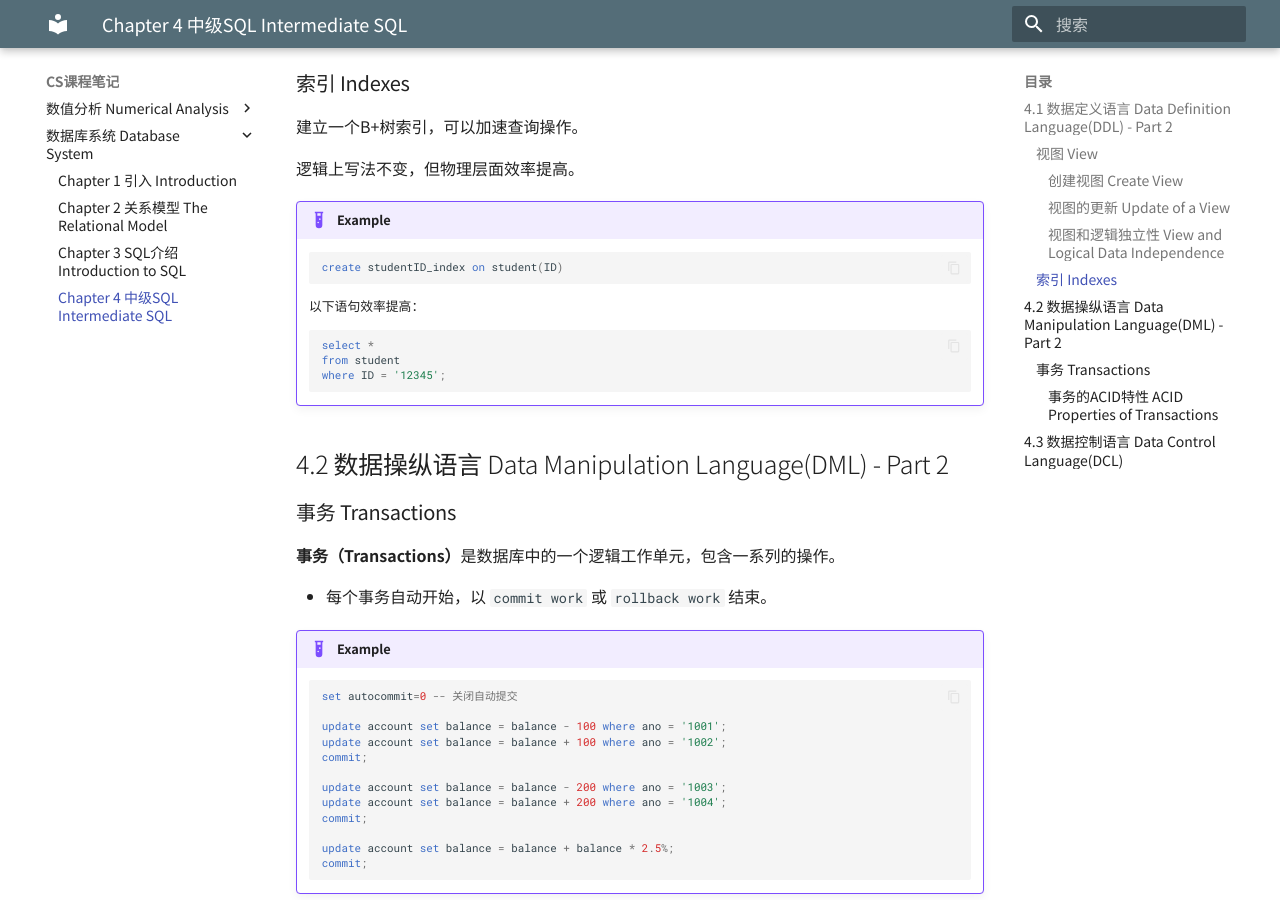
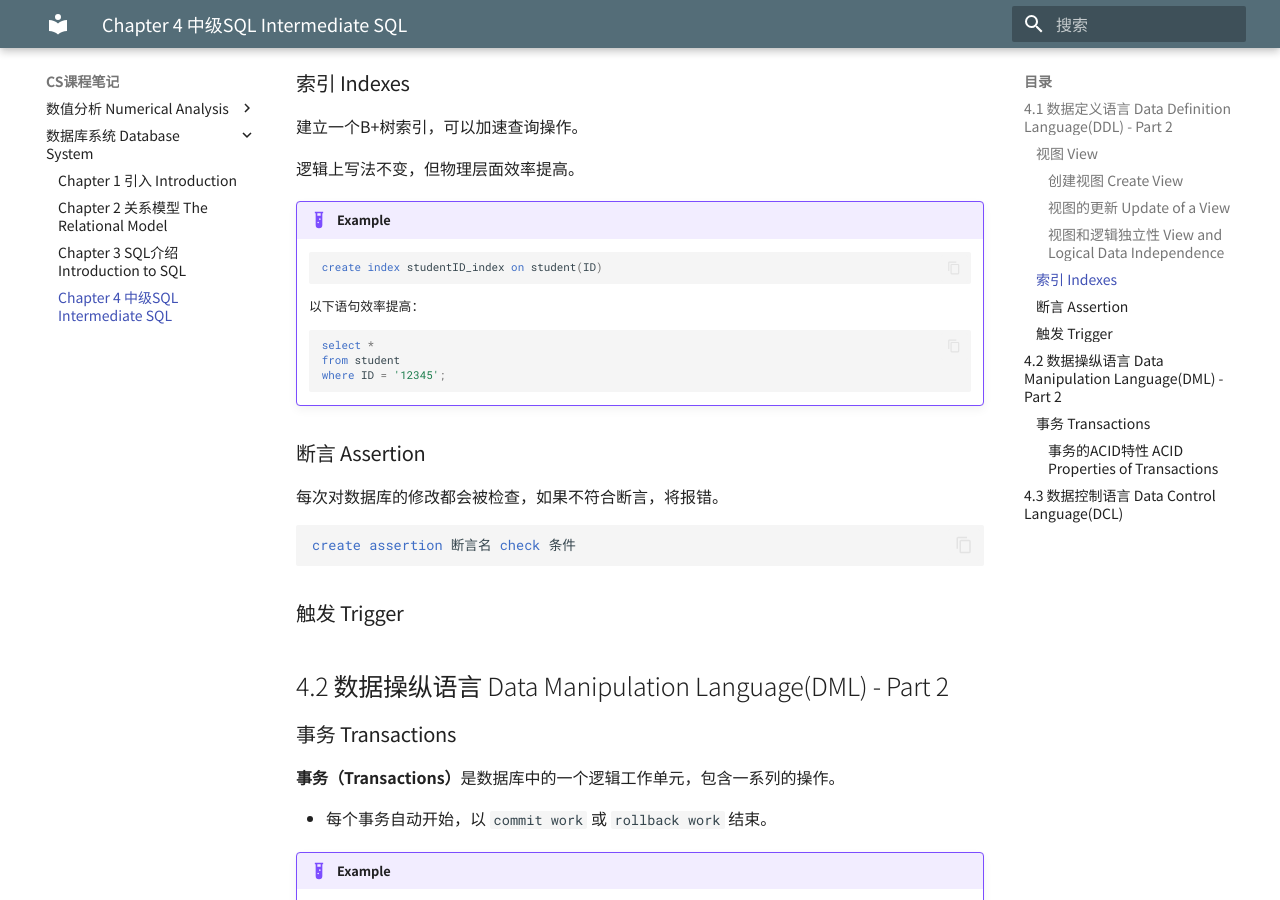
Before and after one commit to Shallowy/notebook, an MkDocs documentation site: the page built from docs/cs_notes/database_system/chap4.md, in a window 1280 px wide and 900 px high, scrolled down 1519 px. Built offline with MkDocs 1.6.1 and Material for MkDocs 9.7.7, drawn with Linux system fonts in a browser that asks for light colours; comment, search, counter and statistics services are not loaded.

Commit message:
modified

````diff
--- a/docs/cs_notes/database_system/chap4.md
+++ b/docs/cs_notes/database_system/chap4.md
@@ -75,7 +75,7 @@ insert into S values(1, 2, 3) => insert into S1 values(1, 2); insert into S2 val
 !!! example
 
     ```sql linenums="0"
-    create studentID_index on student(ID)
+    create index studentID_index on student(ID)
     ```
     以下语句效率提高：
     ```sql linenums="0"
@@ -83,6 +83,14 @@ insert into S values(1, 2, 3) => insert into S1 values(1, 2); insert into S2 val
     from student
     where ID = '12345';
     ```
+
+### 断言 Assertion
+每次对数据库的修改都会被检查，如果不符合断言，将报错。
+```sql linenums="0"
+create assertion 断言名 check 条件
+```
+### 触发 Trigger
+
 
 ## 4.2 数据操纵语言 Data Manipulation Language(DML) - Part 2
 
````
Also changed, not shown: docs/cs_notes/database_system/chap2.md (+1 -1 lines), docs/cs_notes/database_system/chap3.md (+1 -1 lines).
